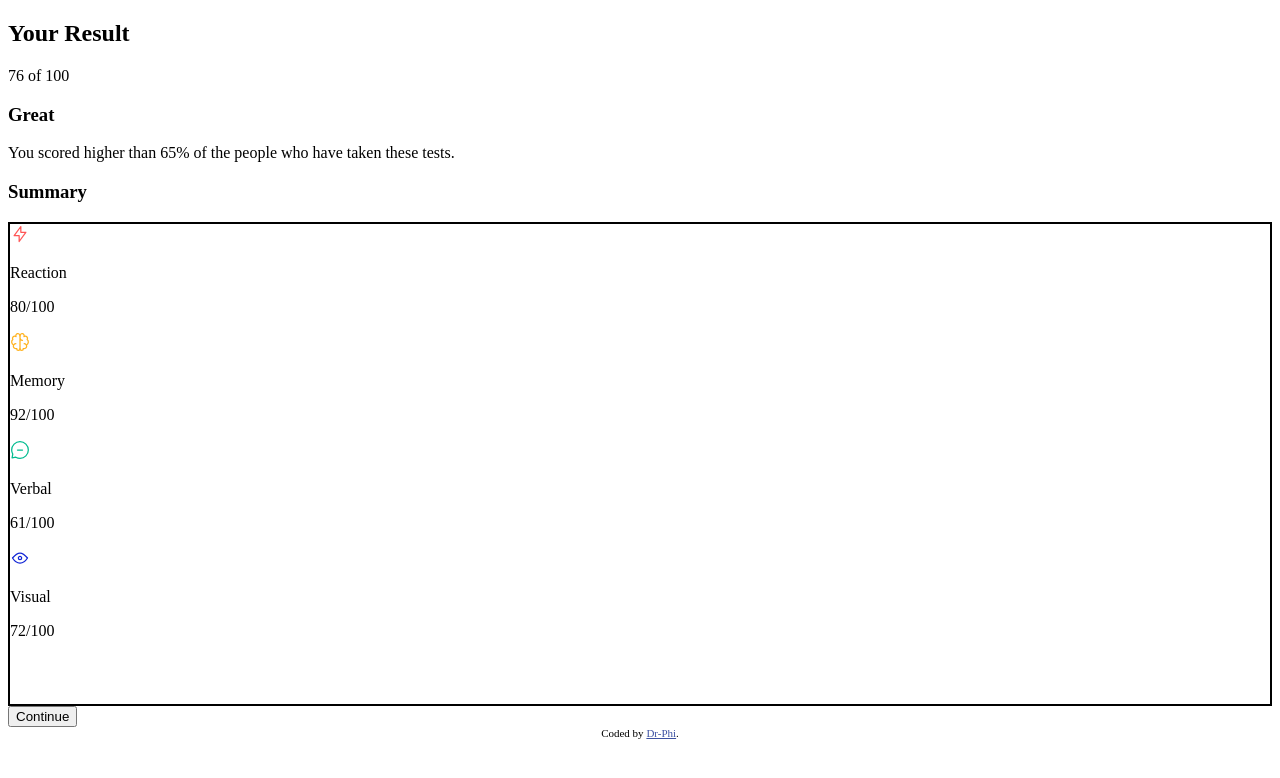
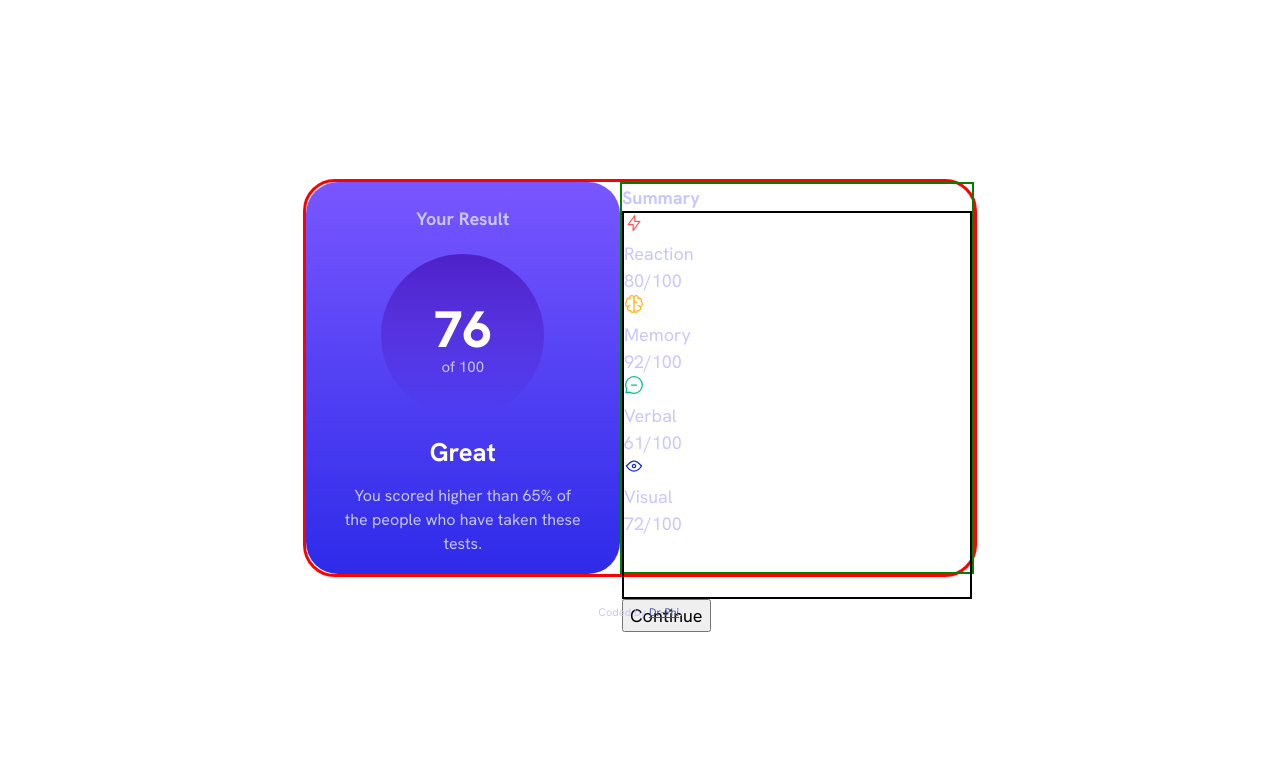
Before and after one commit to Dr-Phi/results-test-component, a plain HTML site: page index.html in a window 1280 px wide. Drawn offline with Linux system fonts and the light colour scheme.

Commit message:
Left side (header) Desktop CSS Finished

```diff
--- a/index.html
+++ b/index.html
@@ -15,23 +15,24 @@
 <body>
 
   <main>
-    <section class="component">
+    <section id="component">
       <header>
-        <h2 class="fs-400 clr--gray">Your Result</h2>
+        <h2 class="fs-400">Your Result</h2>
         <div>
+        <div id="circle-bg">
           <p>76
-            <span class="clr--gray">of 100</span>
+            <span>of 100</span>
           </p>
         </div>
+        </div>
         <h3>Great</h3>
-        <p class="clr--gray">You scored higher than 65% of the people who have taken these tests.</p>
+        <p>You scored higher than 65% of the people who have taken these tests.</p>
       </header>
       <article>
         <h1 class="fs-400 clr--darkerblue">Summary</h1>
+        <!-- Add content from JSON-->
         <div id="results"></div>
 
-        </div>
-        <!-- Add content from JSON-->
         <button type="button">Continue</button>
 
 
@@ -50,7 +51,7 @@
 
   Visual
   72 / 100 -->
-
+    <br>
   <div class="attribution">
     Coded by <a href="https://github.com/Dr-Phi">Dr-Phi</a>.
   </div>
--- a/styles.css
+++ b/styles.css
@@ -1,13 +1,176 @@
 
+/*
+  1. Use a more-intuitive box-sizing model.
+*/
+*,
+*::before,
+*::after {
+  box-sizing: border-box;
+}
+
+/*
+  2. Remove default margin
+*/
+* {
+  margin: 0;
+}
+
+/*
+  3. Allow percentage-based heights in the application
+*/
+html,
+body {
+  height: 100%;
+}
+
+/*
+  Typographic tweaks!
+  4. Add accessible line-height
+  5. Improve text rendering
+*/
+body {
+  line-height: 1.5;
+  -webkit-font-smoothing: antialiased;
+}
+
+/*
+  6. Improve media defaults
+*/
+img,
+picture,
+video,
+canvas,
+svg {
+  display: block;
+  max-width: 100%;
+}
+
+/*
+  7. Remove built-in form typography styles
+*/
+input,
+button,
+textarea,
+select {
+  font: inherit;
+}
+
+/*
+  8. Avoid text overflows
+*/
+p,
+h1,
+h2,
+h3,
+h4,
+h5,
+h6 {
+  overflow-wrap: break-word;
+}
+
+/*
+  9. Create a root stacking context
+*/
+#root,
+#__next {
+  isolation: isolate;
+}
+
+
+/* Boxes (remove later) */
 
 
 
 #results{
-  min-height: 30rem;
+  min-height: 100%;
   border: 2px solid black;
 }
 
+article {
+  border: 2px solid green;
+}
 
+/* Real styles */
+@font-face {
+  font-family: myFont;
+  src: url(./assets/fonts/HankenGrotesk-VariableFont_wght.ttf),
+  local(Verdana);
+}
+.fs-400 {
+  font-size: large;
+}
+
+body {
+  display: flex;
+  flex-direction: column;
+  justify-content: center;
+  align-items: center;
+  color: hsl(241, 100%, 89%);
+  font-family: myFont, Helvetica,
+    sans-serif ;
+    font-size: 18px;
+}
+#component {
+  display: flex;
+  border: 3px solid red;
+  border-radius: 2rem;
+}
+
+header {
+  background-image: linear-gradient(hsl(252, 100%, 67%), hsl(241, 81%, 54%));
+  flex-grow: 1;
+  width: 47%;
+  text-align: center;
+  border-radius: inherit;
+}
+
+h2.fs-400{
+  padding: 1.4rem 0;
+}
+
+
+#circle-bg {
+  margin: 0 auto;
+  background-image: linear-gradient(hsla(256, 72%, 46%, 1), hsla(241, 72%, 46%, 0));
+    width: 10.2rem ;
+    height: 10.2rem;
+    border-radius: 50%;
+    display: flex;
+    align-items: center;
+    text-align: center;
+}
+#circle-bg p {
+  color: hsl(0, 0%, 100%);
+  font-size: 4vw;
+  font-weight: 800;
+  margin-inline: auto;
+}
+#circle-bg span {
+  font-size: 15px;
+  font-weight: 400;
+  display: block;
+  margin-top: -12.8px;
+  color: hsl(241, 100%, 89%);
+}
+
+h3 {
+  padding-top: 1rem;
+
+  color:hsl(0, 0%, 100%);
+  font-size: 1.6rem;
+}
+
+h3 + p {
+  font-size: 16px;
+  padding-inline: 2.4rem;
+  margin-top: .8rem;
+}
+
+
+article {
+  flex-grow: 1;
+  width: 53%;
+}
 
 
 
```
